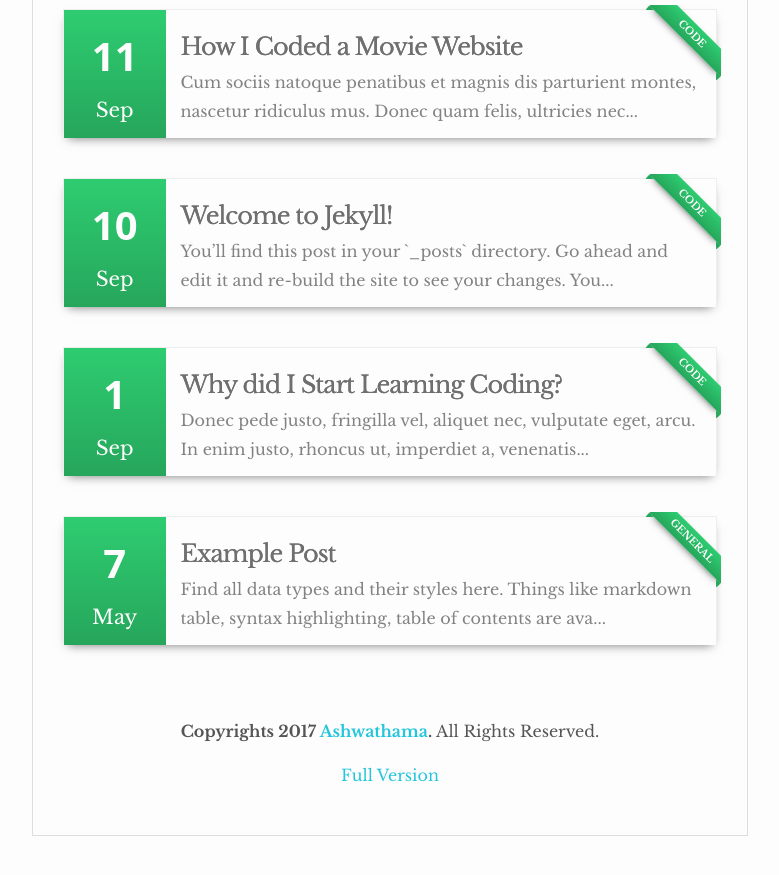
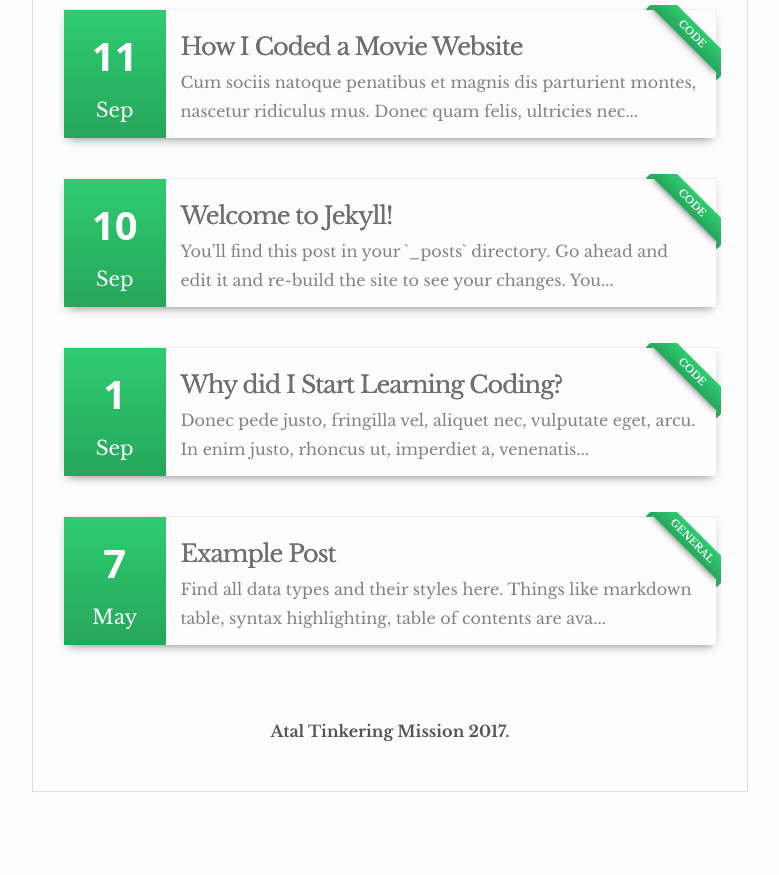
Before and after one commit to yugn27/atel, a Jekyll site: the page built from index.html, in a window 1280 px wide and 900 px high, scrolled down 1467 px. Shown: the top 875 px of the window, without its empty margins (250-1029 px from the left). Built offline with Jekyll 4.4.1, drawn with Linux system fonts in a browser that asks for light colours.

Commit message:
Update footer.html

```diff
--- a/_includes/footer.html
+++ b/_includes/footer.html
@@ -4,8 +4,7 @@
 <div class="footer-col footer-col-1">
 </div>
 <div style="text-align:center" class="footer-col footer-col-2">
-<p><strong>Copyrights 20{{site.time | date: '%y'}} <a target="_blank" href="{{site.url}}">{{site.title}}</a>.</strong> All Rights Reserved.</p>
-<p><a target="_blank" href="{{site.full-url}}">Full Version</a></p>
+<p><strong>Atal Tinkering Mission 20{{site.time | date: '%y'}}.</strong></p>
 </div>
 <div class="footer-col footer-col-3">
 </div>
```
